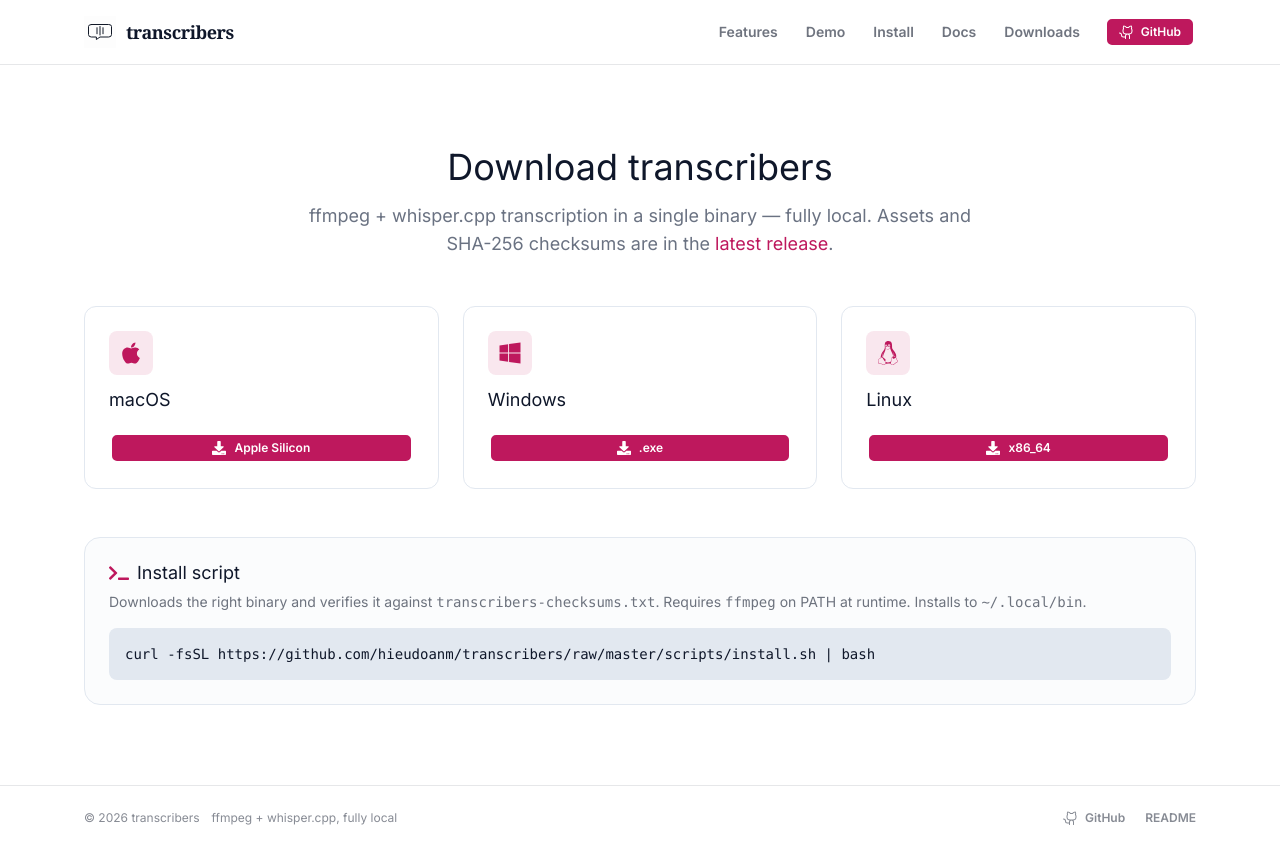
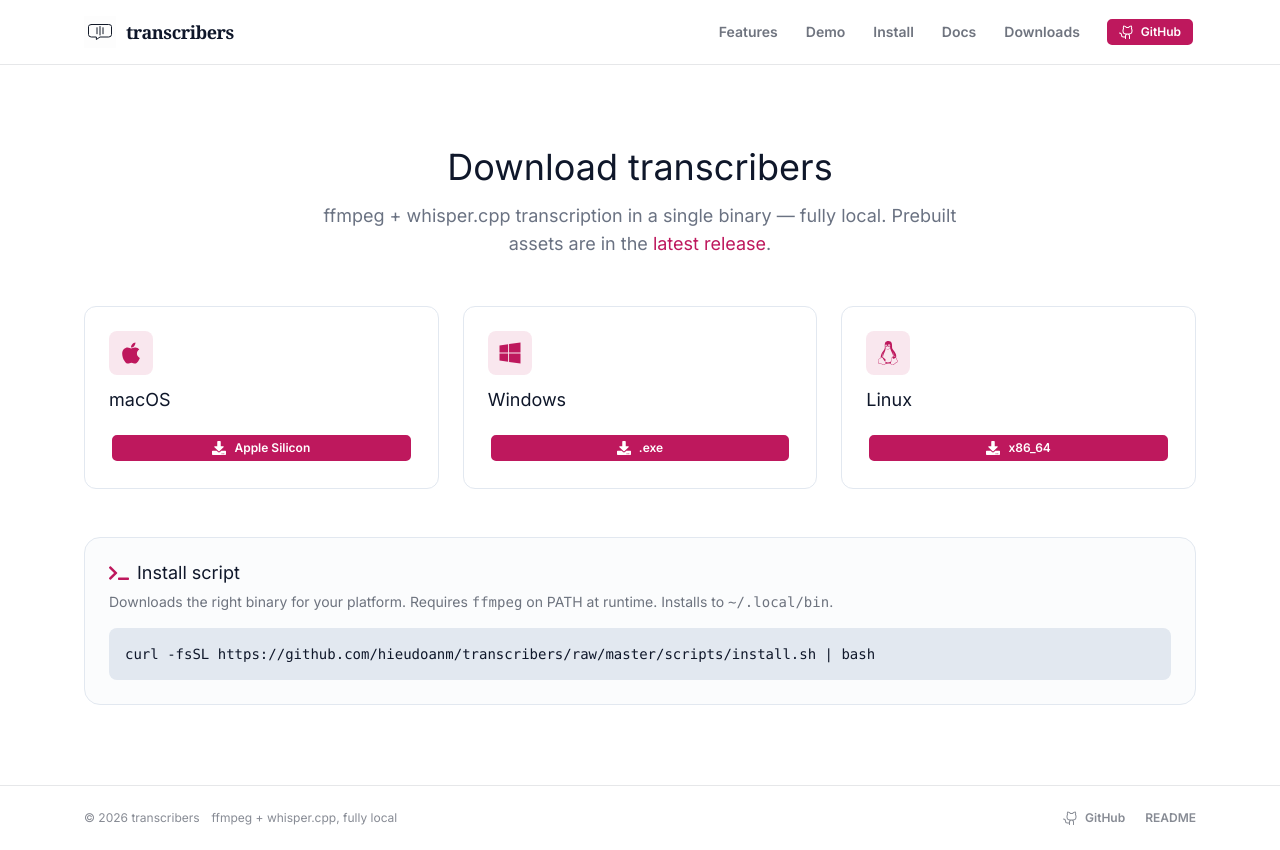
Before and after one commit to hieudoanm/transcribers, a Next.js app in the folder packages/landing/: page /downloads in a window 1280 px wide. Built offline with nearby package versions, Linux system fonts and the light colour scheme.

Commit message:
feat(downloads): update downloads page

```diff
--- a/packages/landing/src/app/downloads/page.tsx
+++ b/packages/landing/src/app/downloads/page.tsx
@@ -70,7 +70,7 @@ const Downloads: FC = () => (
           </h1>
           <p className="mt-3 text-lg text-gray-500">
             ffmpeg + whisper.cpp transcription in a single binary — fully local.
-            Assets and SHA-256 checksums are in the{' '}
+            Prebuilt assets are in the{' '}
             <a href={RELEASE_PAGE} className="text-primary">
               latest release
             </a>
@@ -110,8 +110,7 @@ const Downloads: FC = () => (
             Install script
           </h2>
           <p className="text-base-content/60 mb-4 text-sm">
-            Downloads the right binary and verifies it against{' '}
-            <code>transcribers-checksums.txt</code>. Requires{' '}
+            Downloads the right binary for your platform. Requires{' '}
             <code>ffmpeg</code> on PATH at runtime. Installs to{' '}
             <code>~/.local/bin</code>.
           </p>
```
Also changed, not shown: 1 other file (tests, documents, lock files or other folders).
